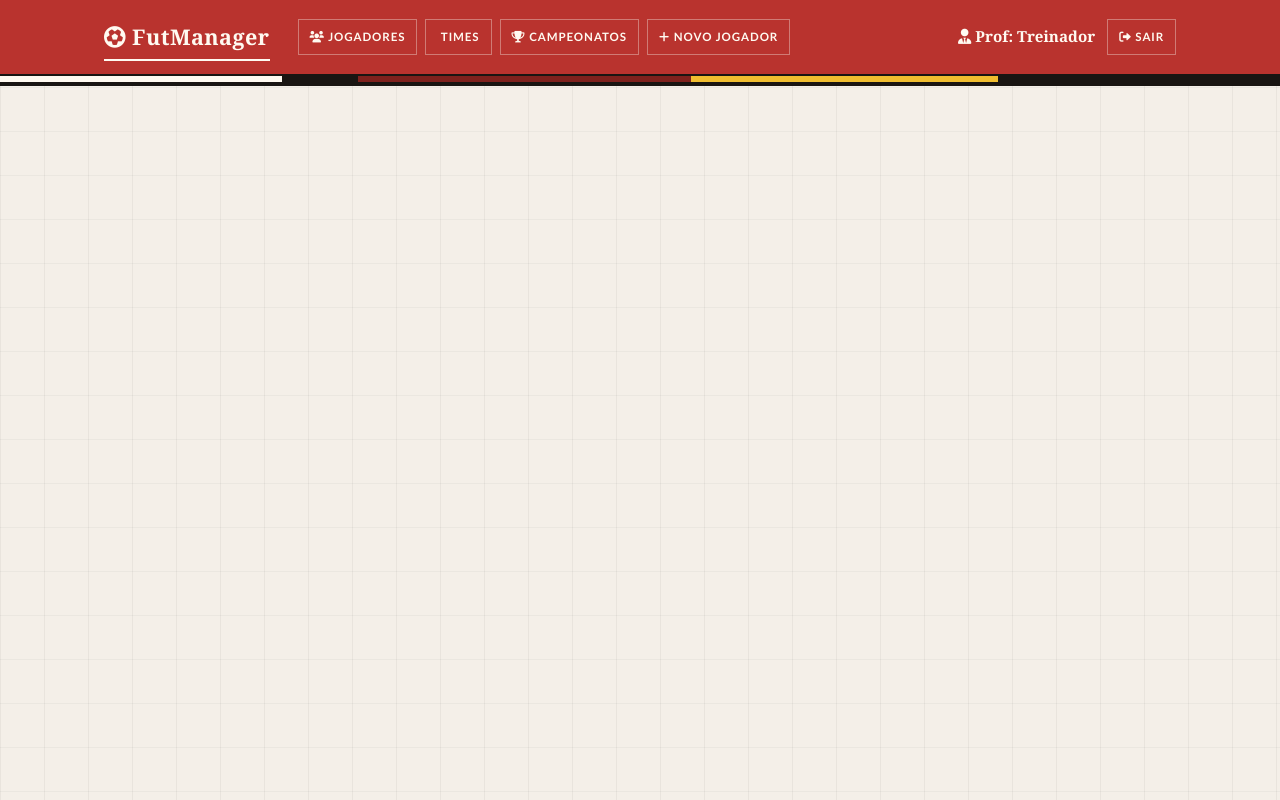
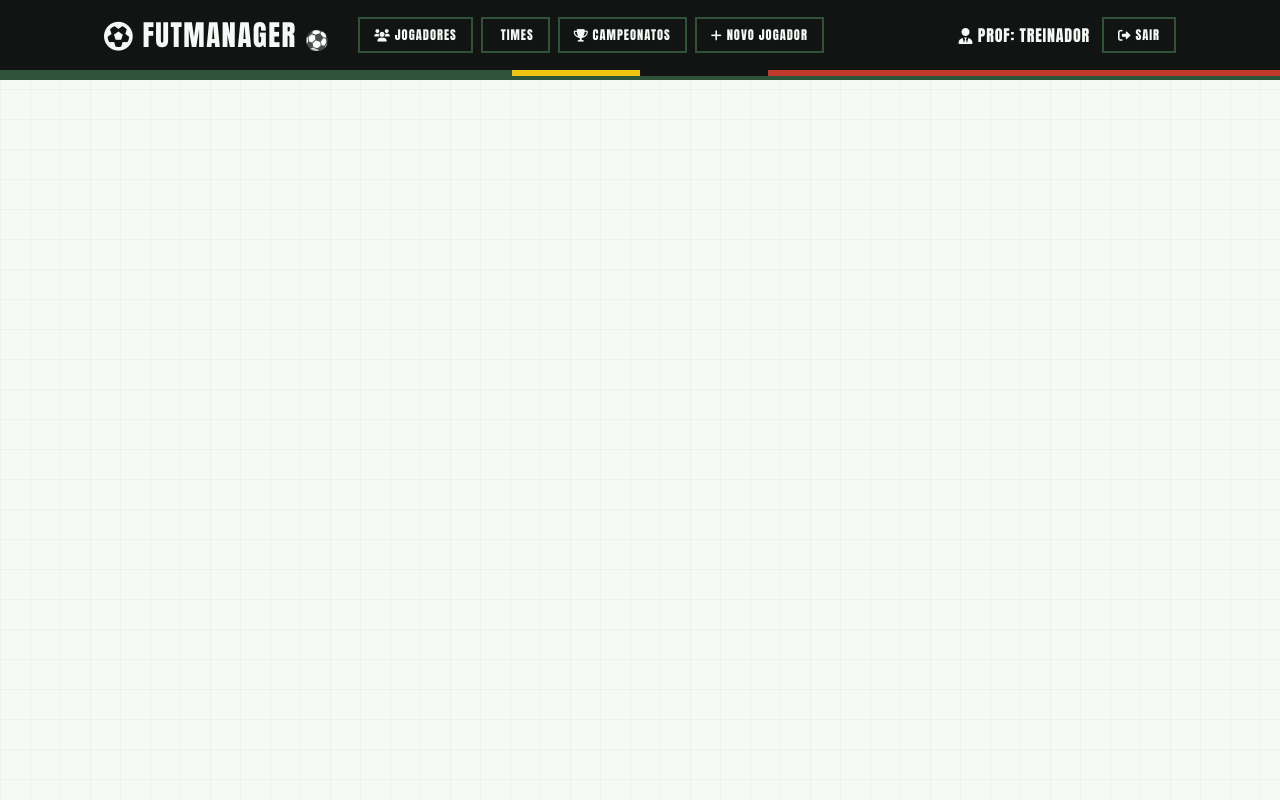
Before and after one commit to Chiquin-WQ/trabalhoFutebas, a PHP site: page /includes/header.php in a window 1280 px wide. Run offline with PHP 8.4, Linux system fonts and the light colour scheme.

Commit message:
mudei o css

```diff
--- a/trabJoao/assets/style.css
+++ b/trabJoao/assets/style.css
@@ -8,24 +5,21 @@
 }
 
 :root {
-  --paper: #f4efe8;
-  --paper-soft: #fffaf1;
-  --ink: #191512;
-  --ink-soft: #4b433b;
-  --line: #1f1b16;
-  --muted: #776f63;
-  --orange: #c4572b;
-  --orange-dark: #8f3425;
-  --green: #69785a;
-  --green-dark: #3f4c36;
-  --yellow: #f0bd2f;
-  --yellow-soft: #f7dfa0;
-  --red: #b9332e;
-  --red-dark: #7e211d;
-  --red-soft: #f0d4c9;
-  --cream: #ede0cf;
-  --radius: 2px;
-  --shadow: 8px 8px 0 var(--ink);
+  --pitch-green: #2e5339;
+  --pitch-soft: #3b6649;
+  --chalk-white: #f7f9f6;
+  --ink: #111412;
+  --ink-soft: #2c3530;
+  --line: #111412;
+  --muted: #5c6b62;
+  --stadium-concrete: #e1e6e0;
+  --card-yellow: #f1c40f;
+  --card-yellow-soft: #fcf3cf;
+  --card-red: #c0392b;
+  --card-red-soft: #fadbd8;
+
+  --radius: 0px;
+  --shadow: 6px 6px 0 var(--ink);
   --shadow-sm: 4px 4px 0 var(--ink);
 }
 
@@ -41,58 +35,60 @@ body {
   flex-direction: column;
   color: var(--ink);
   background:
-    linear-gradient(90deg, rgba(24,23,20,.05) 1px, transparent 1px),
-    linear-gradient(0deg, rgba(24,23,20,.04) 1px, transparent 1px),
-    var(--paper);
-  background-size: 44px 44px, 44px 44px, auto;
-  font-family: "Trebuchet MS", "Segoe UI", system-ui, sans-serif;
+    linear-gradient(90deg, rgba(17,20,18,.03) 1px, transparent 1px),
+    linear-gradient(0deg, rgba(17,20,18,.03) 1px, transparent 1px),
+    var(--chalk-white);
+  background-size: 30px 30px, 30px 30px, auto;
+  font-family: "Impact", "Arial Black", system-ui, sans-serif;
   font-size: 15px;
   line-height: 1.6;
 }
 
+p, label, td, input, select {
+  font-family: "Arial", system-ui, sans-serif;
+  font-weight: normal;
+}
+
 a {
   color: var(--ink);
-  text-decoration-color: var(--red);
-  text-decoration-thickness: 2px;
+  text-decoration-color: var(--pitch-green);
+  text-decoration-thickness: 3px;
   text-underline-offset: 3px;
 }
 
 a:hover {
-  color: var(--red-dark);
+  color: var(--pitch-green);
 }
 
 ::selection {
-  background: var(--yellow);
+  background: var(--card-yellow);
   color: var(--ink);
 }
 
-/* Header */
 .site-header {
   position: sticky;
   top: 0;
   z-index: 100;
-  color: var(--paper-soft);
-  background: var(--red);
-  border-bottom: 4px solid var(--ink);
+  color: var(--chalk-white);
+  background: var(--ink);
+  border-bottom: 4px solid var(--pitch-green);
 }
 
 .site-header::after {
   content: "";
   display: block;
-  height: 8px;
+  height: 6px;
   background:
     linear-gradient(90deg,
-      var(--paper-soft) 0 22%,
-      var(--ink) 22% 28%,
-      var(--red-dark) 28% 54%,
-      var(--yellow) 54% 78%,
-      var(--ink) 78% 100%);
-  border-top: 2px solid var(--ink);
+      var(--pitch-green) 0 40%,
+      var(--card-yellow) 40% 50%,
+      var(--ink) 50% 60%,
+      var(--card-red) 60% 100%);
 }
 
 .header-inner {
   max-width: 1120px;
-  min-height: 74px;
+  min-height: 70px;
   margin: 0 auto;
   padding: 0 24px;
   display: flex;
@@ -103,26 +99,21 @@ a:hover {
 .logo {
   position: relative;
   flex-shrink: 0;
-  color: var(--paper-soft);
-  font-family: Georgia, "Times New Roman", serif;
-  font-size: 1.35rem;
-  font-weight: 700;
-  letter-spacing: .02em;
+  color: var(--chalk-white);
+  font-family: "Impact", sans-serif;
+  font-size: 1.8rem;
+  text-transform: uppercase;
+  letter-spacing: .05em;
   text-decoration: none;
 }
 
 .logo::after {
-  content: "";
-  position: absolute;
-  left: 0;
-  right: 0;
-  bottom: -7px;
-  height: 2px;
-  background: var(--paper-soft);
+  content: " ⚽";
+  font-size: 1.2rem;
 }
 
 .logo:hover {
-  color: var(--yellow-soft);
+  color: var(--card-yellow);
   text-decoration: none;
 }
 
@@ -135,23 +126,23 @@ a:hover {
 
 .nav a,
 .btn-logout {
-  color: var(--paper-soft);
-  border: 1px solid rgba(244,239,230,.38);
+  color: var(--chalk-white);
+  border: 2px solid var(--pitch-green);
   background: transparent;
   text-decoration: none;
   text-transform: uppercase;
   letter-spacing: .08em;
-  font-size: .72rem;
-  font-weight: 800;
-  padding: 8px 11px;
-  transition: background .15s ease, color .15s ease, border-color .15s ease;
+  font-size: .78rem;
+  font-weight: 900;
+  padding: 6px 14px;
+  transition: all .15s ease;
 }
 
 .nav a:hover,
 .btn-logout:hover {
   color: var(--ink);
-  background: var(--paper-soft);
-  border-color: var(--paper-soft);
+  background: var(--card-yellow);
+  border-color: var(--card-yellow);
 }
 
 .header-user {
@@ -162,14 +153,14 @@ a:hover {
 }
 
 .user-name {
-  color: var(--paper-soft);
-  font-family: Georgia, "Times New Roman", serif;
-  font-size: .95rem;
-  font-weight: 700;
+  color: var(--chalk-white);
+  font-family: "Impact", sans-serif;
+  text-transform: uppercase;
+  font-size: 1rem;
+  letter-spacing: 0.05em;
   line-height: 1;
 }
 
-/* Layout */
 .container {
   position: relative;
   width: 100%;
```
Also changed, not shown: other parts of trabJoao/assets/style.css (+99 -118 lines).
